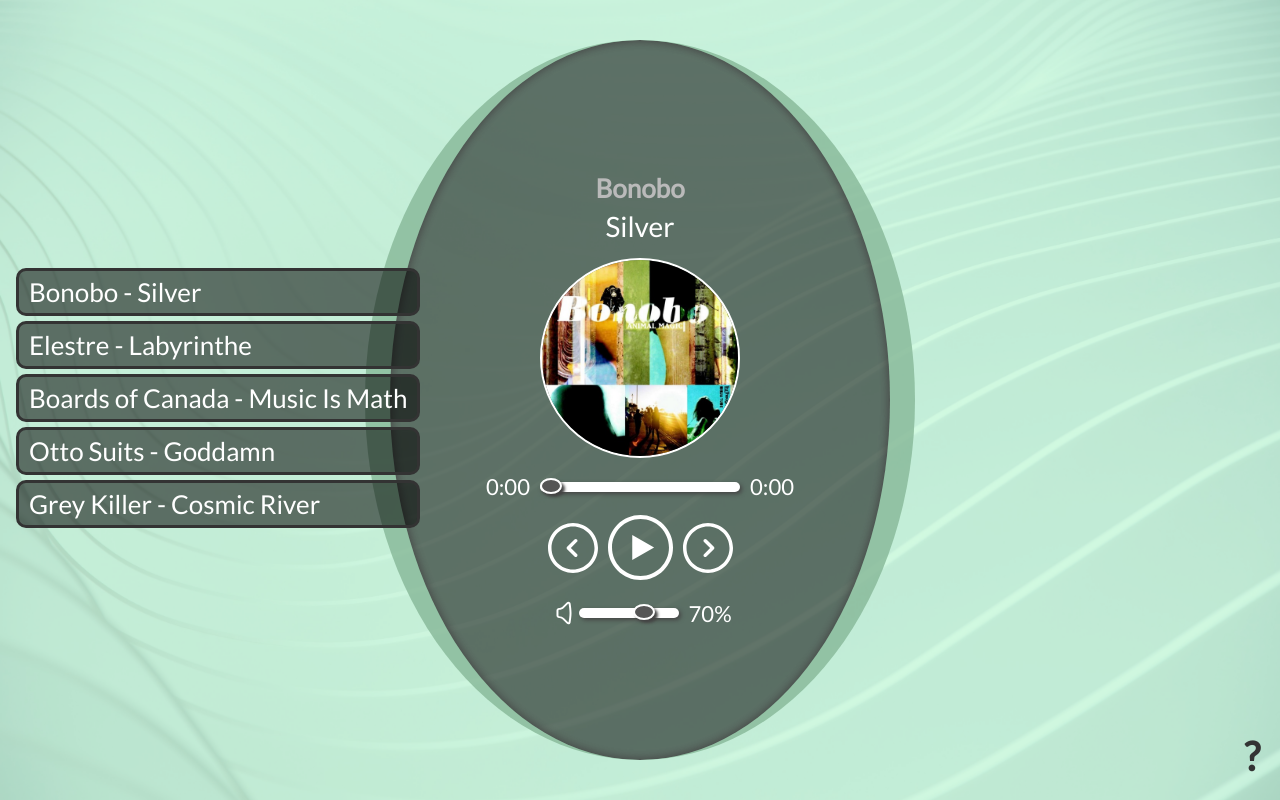
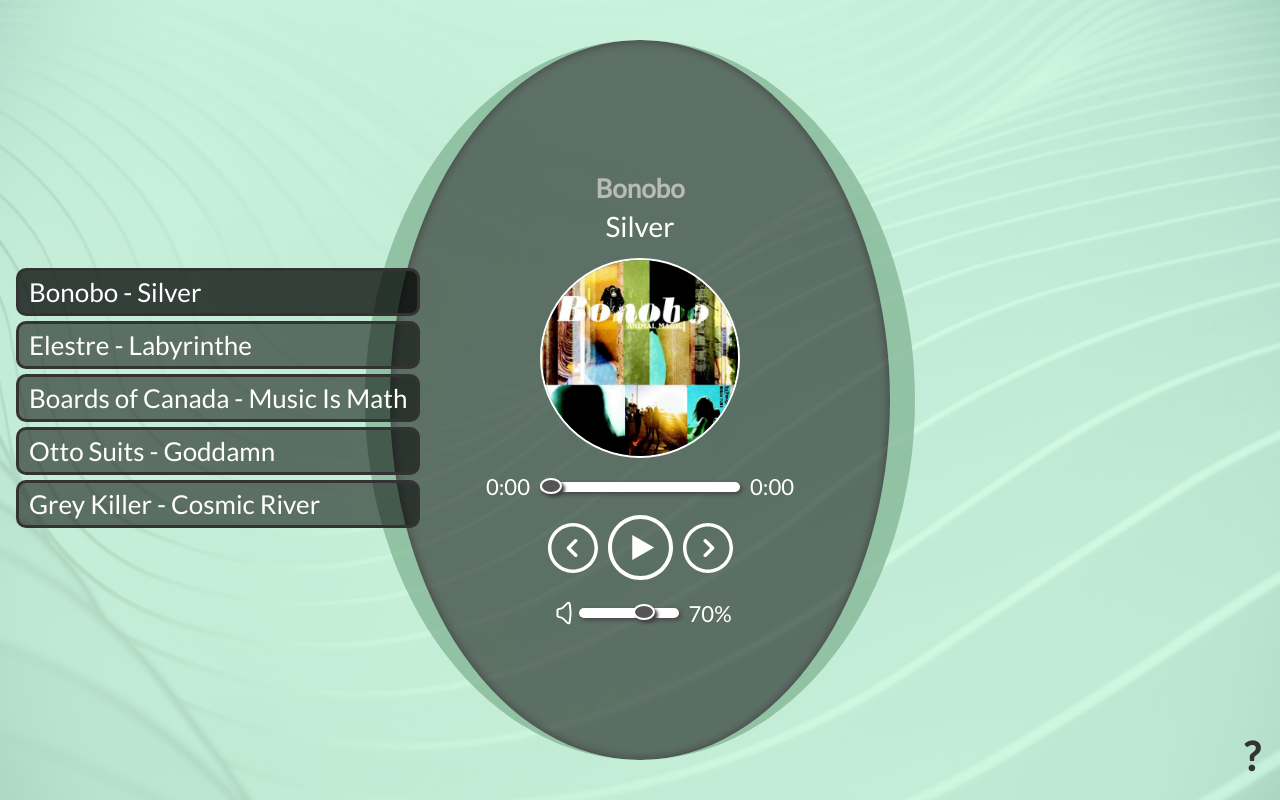
Before and after one commit to eymonk/custom-audio-player, a plain HTML site: page index.html in a window 1280 px wide. Drawn offline with Linux system fonts and the light colour scheme.

Commit message:
feat: add active song styling

```diff
--- a/css/style.css
+++ b/css/style.css
@@ -96,6 +96,9 @@ a {
 }
 .playlist__item:hover {
   transform: translateX(15px);
+}
+.playlist__item.active {
+  background-color: #000b;
 }
 
 /****** player *****/
--- a/index.html
+++ b/index.html
@@ -29,7 +29,7 @@
   <div class="background">
     <main class="main">
       <ul class="playlist">
-        <li class="playlist__item" data-song-number="0">Bonobo - Silver</li>
+        <li class="playlist__item active" data-song-number="0">Bonobo - Silver</li>
         <li class="playlist__item" data-song-number="1">Elestre - Labyrinthe</li>
         <li class="playlist__item" data-song-number="2">Boards of Canada - Music Is Math</li>
         <li class="playlist__item" data-song-number="3">Otto Suits - Goddamn</li>
--- a/js/index.js
+++ b/js/index.js
@@ -87,6 +87,12 @@ function setSong(song) {
   domItems.song.setAttribute('src', `assets/audio/${song[0]}.mp3`);
   domItems.songAuthor.textContent = song[1];
   domItems.songName.textContent = song[2];
+
+  domItems.playlistItems.forEach(song => {
+    const songNumber = parseInt(song.dataset.songNumber);
+    if (songNumber === state.currentSong) song.classList.add('active');
+    else song.classList.remove('active');
+  })
 }
 
 function getMinutes(time) {
```
